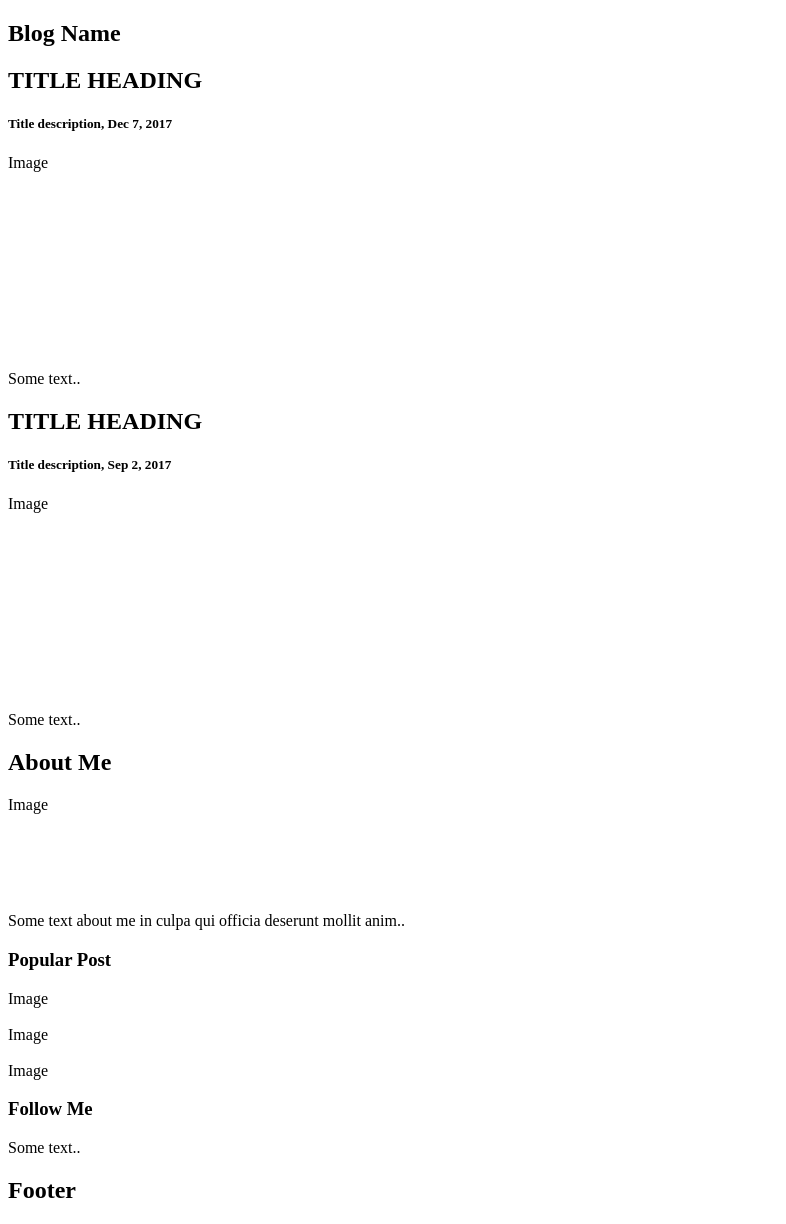
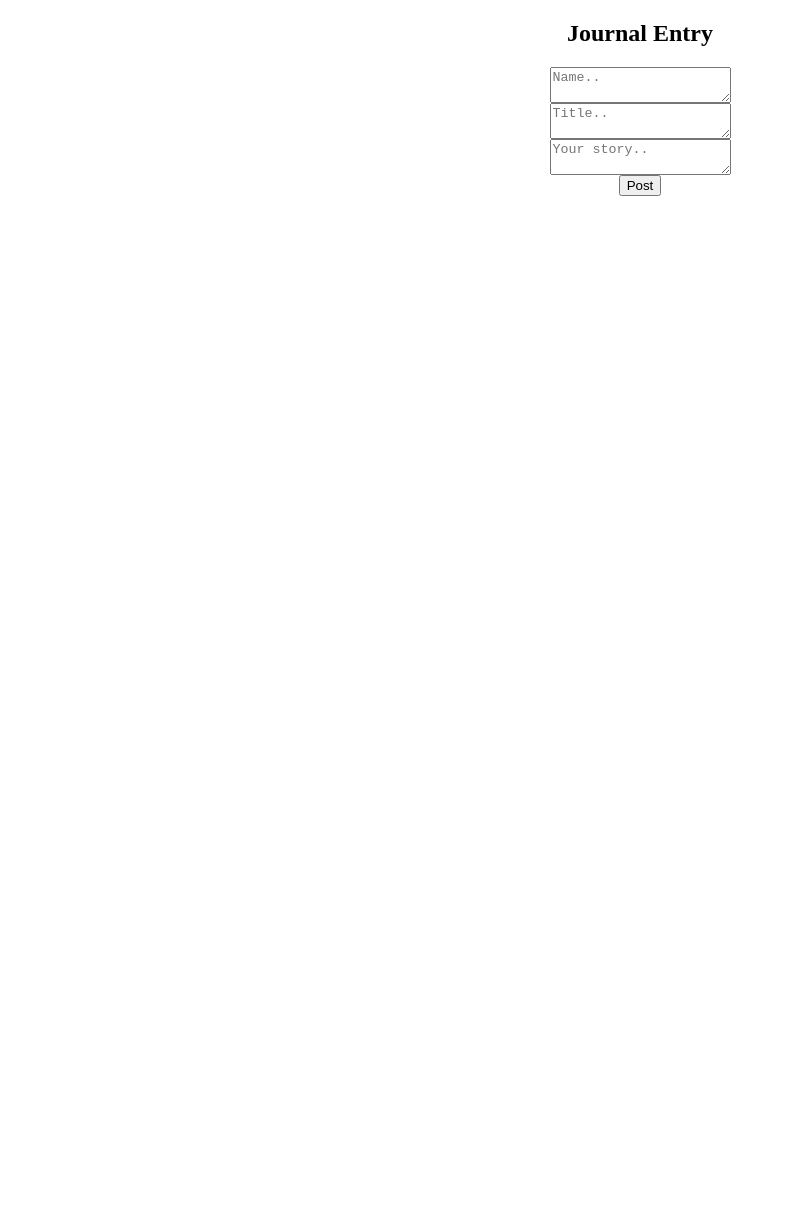
Before and after one commit to Leehamb99/telegraph-replicate, a plain HTML site: page client/index.html in a window 1280 px wide. Shown: the whole page, without its empty margins (0-786 px from the left). After the commit the page ends 800 px from the top, so only its background shows below. Drawn offline with Linux system fonts and the light colour scheme.

Commit message:
add form&style

```diff
--- a/client/index.html
+++ b/client/index.html
@@ -4,49 +4,26 @@
     <meta charset="UTF-8">
     <meta http-equiv="X-UA-Compatible" content="IE=edge">
     <meta name="viewport" content="width=device-width, initial-scale=1.0">
+    <link rel="stylesheet" href="style.css">
     <title>Document</title>
 </head>
 <body>
 
 </body>
 </html><div class="header">
-    <h2>Blog Name</h2>
+    <h2>Journal Entry</h2>
   </div>
 
-  <div class="row">
-    <div class="leftcolumn">
-      <div class="card">
-        <h2>TITLE HEADING</h2>
-        <h5>Title description, Dec 7, 2017</h5>
-        <div class="fakeimg" style="height:200px;">Image</div>
-        <p>Some text..</p>
-      </div>
-      <div class="card">
-        <h2>TITLE HEADING</h2>
-        <h5>Title description, Sep 2, 2017</h5>
-        <div class="fakeimg" style="height:200px;">Image</div>
-        <p>Some text..</p>
-      </div>
+  <div class="text-input-box">
+    <form class="user-input">
+        <textarea name="username" id="" maxlength="100" placeholder="Name.."></textarea>
+        <textarea name="journal-title" id="" maxlength="100" placeholder="Title.."></textarea>
+        <textarea class="input-area" name="" id="post-content" maxlength="350"
+            placeholder="Your story.."></textarea>
+
+    </form>
+    <div class="comment-box-buffer"></div>
+        <div class="button-post-container">
+        <input class="post-btn" id="journal-btn" type="submit" value="Post" name="post">
     </div>
-    <div class="rightcolumn">
-      <div class="card">
-        <h2>About Me</h2>
-        <div class="fakeimg" style="height:100px;">Image</div>
-        <p>Some text about me in culpa qui officia deserunt mollit anim..</p>
-      </div>
-      <div class="card">
-        <h3>Popular Post</h3>
-        <div class="fakeimg">Image</div><br>
-        <div class="fakeimg">Image</div><br>
-        <div class="fakeimg">Image</div>
-      </div>
-      <div class="card">
-        <h3>Follow Me</h3>
-        <p>Some text..</p>
-      </div>
-    </div>
-  </div>
-
-  <div class="footer">
-    <h2>Footer</h2>
-  </div>
+   </div>
--- a/client/style.css
+++ b/client/style.css
@@ -1,62 +1,22 @@
-* {
-    box-sizing: border-box;
+
+  body {
+    text-align: center;
+    align-items: center;
   }
 
-  body {
-    font-family: Arial;
-    padding: 20px;
-    background: #f1f1f1;
+  .text-input-box {
+
+    display: flex;
+    flex-direction: column;
+    align-items: center;
   }
 
-  /* Header/Blog Title */
-  .header {
-    padding: 30px;
-    font-size: 40px;
-    text-align: center;
-    background: white;
-  }
+  .user-input {
 
-  /* Create two unequal columns that floats next to each other */
-  /* Left column */
-  .leftcolumn {
-    float: left;
-    width: 75%;
-  }
+    display: flex;
+    flex-direction: column;
+    align-items: center;
 
-  /* Right column */
-  .rightcolumn {
-    float: left;
-    width: 25%;
-    padding-left: 20px;
-  }
-
-  /* Fake image */
-  .fakeimg {
-    background-color: #aaa;
-    width: 100%;
-    padding: 20px;
-  }
-
-  /* Add a card effect for articles */
-  .card {
-    background-color: white;
-    padding: 20px;
-    margin-top: 20px;
-  }
-
-  /* Clear floats after the columns */
-  .row:after {
-    content: "";
-    display: table;
-    clear: both;
-  }
-
-  /* Footer */
-  .footer {
-    padding: 20px;
-    text-align: center;
-    background: #ddd;
-    margin-top: 20px;
   }
 
   /* Responsive layout - when the screen is less than 800px wide, make the two columns stack on top of each other instead of next to each other */
```
Also changed, not shown: client/script.js (added).
